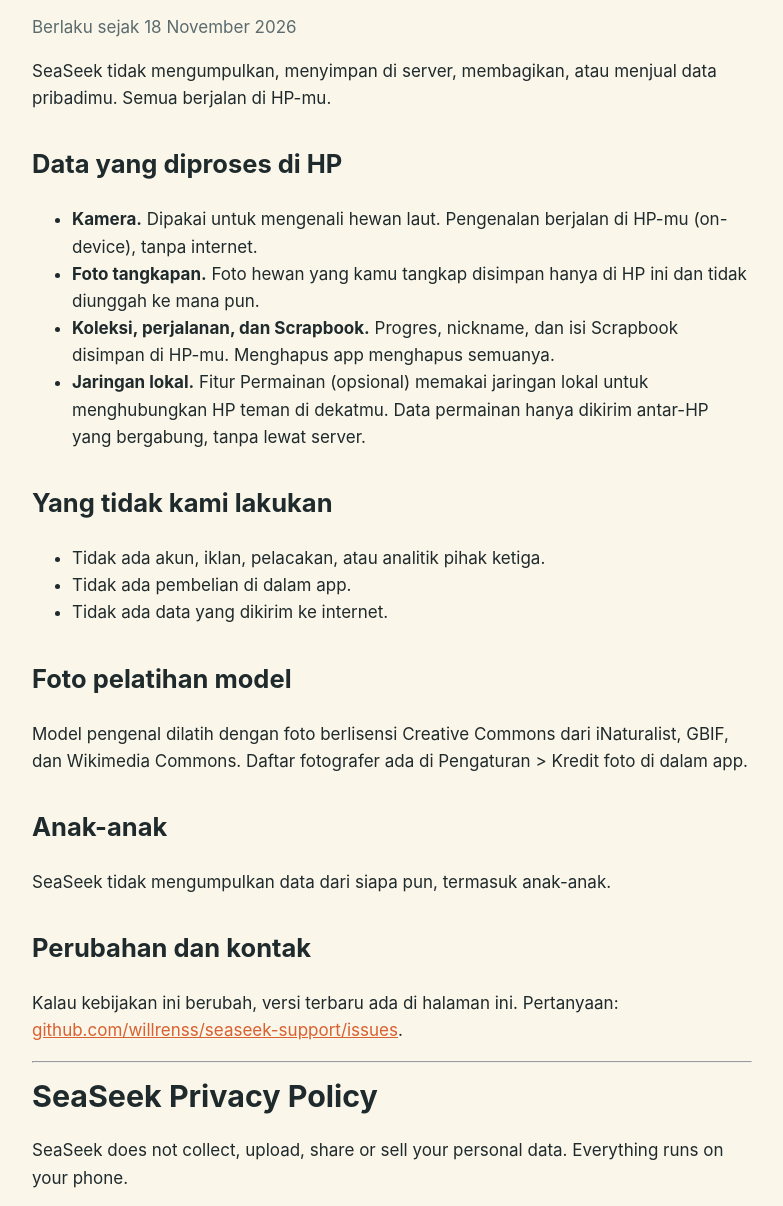
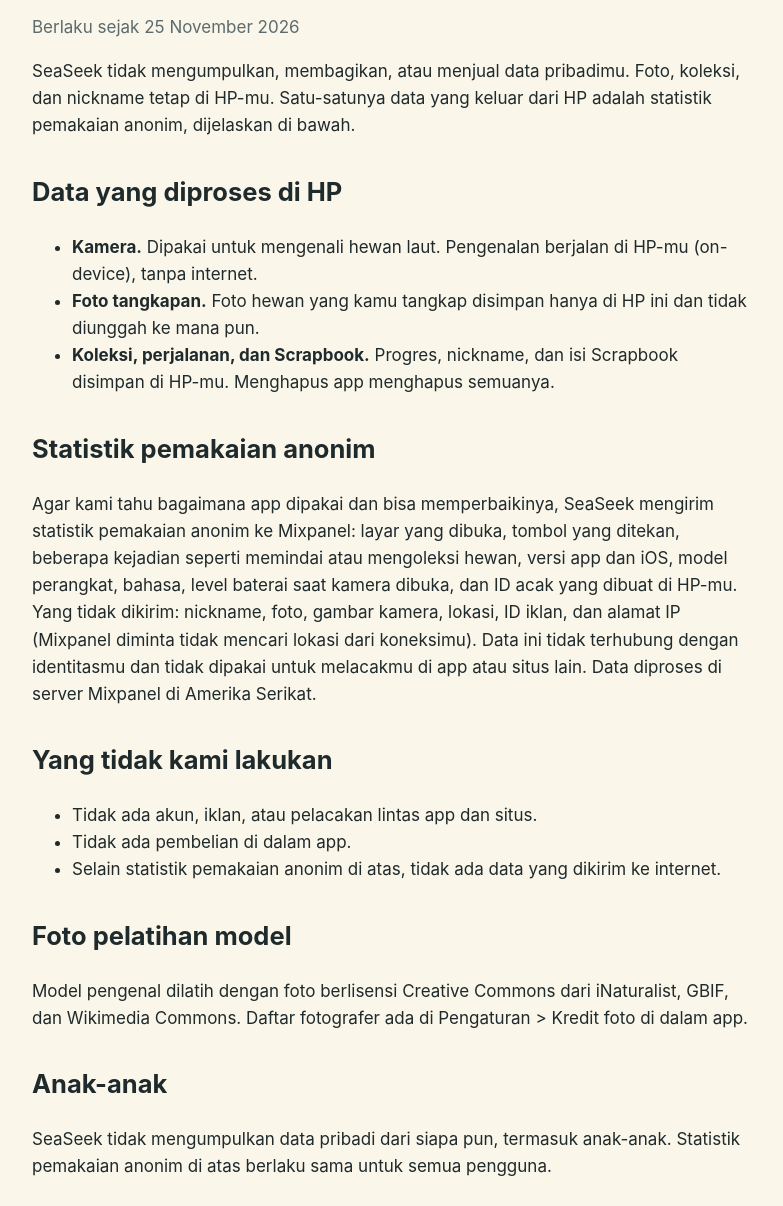
Before and after one commit to willrenss/seaseek-support, a plain HTML site: page privacy.html in a window 1280 px wide. Shown: the part 135-1341 px from the top of the page, without its empty margins (248-1031 px from the left). Drawn offline with Linux system fonts and the light colour scheme.

Commit message:
Kebijakan privasi: statistik pemakaian anonim (Mixpanel), hapus bagian jaringan lokal

```diff
--- a/privacy.html
+++ b/privacy.html
@@ -1,21 +1,24 @@
 <!doctype html><html lang="id"><head><meta charset="utf-8"><meta name="viewport" content="width=device-width,initial-scale=1"><title>Kebijakan Privasi SeaSeek</title><link rel="stylesheet" href="style.css"></head><body><main>
 <nav><a href="./">SeaSeek</a> · <a href="privacy.html">Kebijakan Privasi</a> · <a href="support.html">Dukungan</a></nav>
-<h1>Kebijakan Privasi SeaSeek</h1><p class="muted">Berlaku sejak 18 November 2026</p>
-<p>SeaSeek tidak mengumpulkan, menyimpan di server, membagikan, atau menjual data pribadimu. Semua berjalan di HP-mu.</p>
+<h1>Kebijakan Privasi SeaSeek</h1><p class="muted">Berlaku sejak 25 November 2026</p>
+<p>SeaSeek tidak mengumpulkan, membagikan, atau menjual data pribadimu. Foto, koleksi, dan nickname tetap di HP-mu. Satu-satunya data yang keluar dari HP adalah statistik pemakaian anonim, dijelaskan di bawah.</p>
 <h2>Data yang diproses di HP</h2>
 <ul>
 <li><b>Kamera.</b> Dipakai untuk mengenali hewan laut. Pengenalan berjalan di HP-mu (on-device), tanpa internet.</li>
 <li><b>Foto tangkapan.</b> Foto hewan yang kamu tangkap disimpan hanya di HP ini dan tidak diunggah ke mana pun.</li>
 <li><b>Koleksi, perjalanan, dan Scrapbook.</b> Progres, nickname, dan isi Scrapbook disimpan di HP-mu. Menghapus app menghapus semuanya.</li>
-<li><b>Jaringan lokal.</b> Fitur Permainan (opsional) memakai jaringan lokal untuk menghubungkan HP teman di dekatmu. Data permainan hanya dikirim antar-HP yang bergabung, tanpa lewat server.</li>
 </ul>
+<h2>Statistik pemakaian anonim</h2>
+<p>Agar kami tahu bagaimana app dipakai dan bisa memperbaikinya, SeaSeek mengirim statistik pemakaian anonim ke Mixpanel: layar yang dibuka, tombol yang ditekan, beberapa kejadian seperti memindai atau mengoleksi hewan, versi app dan iOS, model perangkat, bahasa, level baterai saat kamera dibuka, dan ID acak yang dibuat di HP-mu. Yang tidak dikirim: nickname, foto, gambar kamera, lokasi, ID iklan, dan alamat IP (Mixpanel diminta tidak mencari lokasi dari koneksimu). Data ini tidak terhubung dengan identitasmu dan tidak dipakai untuk melacakmu di app atau situs lain. Data diproses di server Mixpanel di Amerika Serikat.</p>
 <h2>Yang tidak kami lakukan</h2>
-<ul><li>Tidak ada akun, iklan, pelacakan, atau analitik pihak ketiga.</li><li>Tidak ada pembelian di dalam app.</li><li>Tidak ada data yang dikirim ke internet.</li></ul>
+<ul><li>Tidak ada akun, iklan, atau pelacakan lintas app dan situs.</li><li>Tidak ada pembelian di dalam app.</li><li>Selain statistik pemakaian anonim di atas, tidak ada data yang dikirim ke internet.</li></ul>
 <h2>Foto pelatihan model</h2><p>Model pengenal dilatih dengan foto berlisensi Creative Commons dari iNaturalist, GBIF, dan Wikimedia Commons. Daftar fotografer ada di Pengaturan &gt; Kredit foto di dalam app.</p>
-<h2>Anak-anak</h2><p>SeaSeek tidak mengumpulkan data dari siapa pun, termasuk anak-anak.</p>
+<h2>Anak-anak</h2><p>SeaSeek tidak mengumpulkan data pribadi dari siapa pun, termasuk anak-anak. Statistik pemakaian anonim di atas berlaku sama untuk semua pengguna.</p>
 <h2>Perubahan dan kontak</h2><p>Kalau kebijakan ini berubah, versi terbaru ada di halaman ini. Pertanyaan: <a href="https://github.com/willrenss/seaseek-support/issues">github.com/willrenss/seaseek-support/issues</a>.</p>
 <hr><h1 id="en">SeaSeek Privacy Policy</h1>
-<p>SeaSeek does not collect, upload, share or sell your personal data. Everything runs on your phone.</p>
-<ul><li><b>Camera:</b> used to recognise sea animals on-device, with no internet needed.</li><li><b>Catch photos, collection, journeys and Scrapbook:</b> stored only on this phone and never uploaded. Deleting the app removes them.</li><li><b>Local network:</b> the optional Games feature connects nearby phones directly, without a server.</li><li>No accounts, ads, tracking, third-party analytics or in-app purchases.</li></ul>
+<p>SeaSeek does not collect, share or sell your personal data. Your photos, collection and nickname stay on your phone. The only data that leaves the phone is anonymous usage statistics, described below.</p>
+<ul><li><b>Camera:</b> used to recognise sea animals on-device, with no internet needed.</li><li><b>Catch photos, collection, journeys and Scrapbook:</b> stored only on this phone and never uploaded. Deleting the app removes them.</li><li>No accounts, ads, cross-app tracking or in-app purchases.</li></ul>
+<h2>Anonymous usage statistics</h2>
+<p>To learn how the app is used and improve it, SeaSeek sends anonymous usage statistics to Mixpanel: the screens opened, the buttons used, a few events such as scanning or collecting an animal, the app and iOS version, device model, language, the battery level when the camera opens, and a random ID made on your phone. Not sent: your nickname, photos, camera images, location, the advertising ID and your IP address (Mixpanel is told not to look up a location from your connection). This data is not linked to your identity and is not used to track you across other apps or websites. It is processed on Mixpanel's servers in the United States.</p>
 <p>Questions: <a href="https://github.com/willrenss/seaseek-support/issues">github.com/willrenss/seaseek-support/issues</a>.</p>
 </main></body></html>
```
